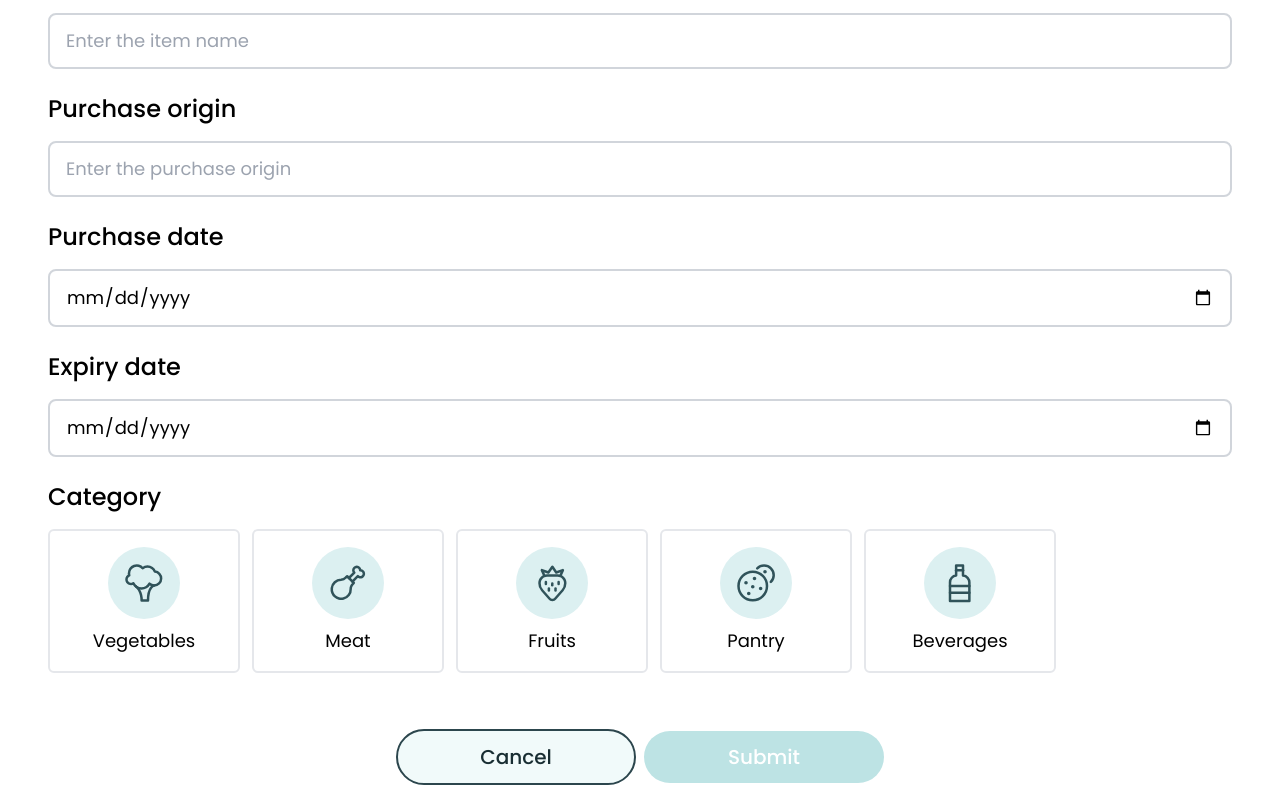
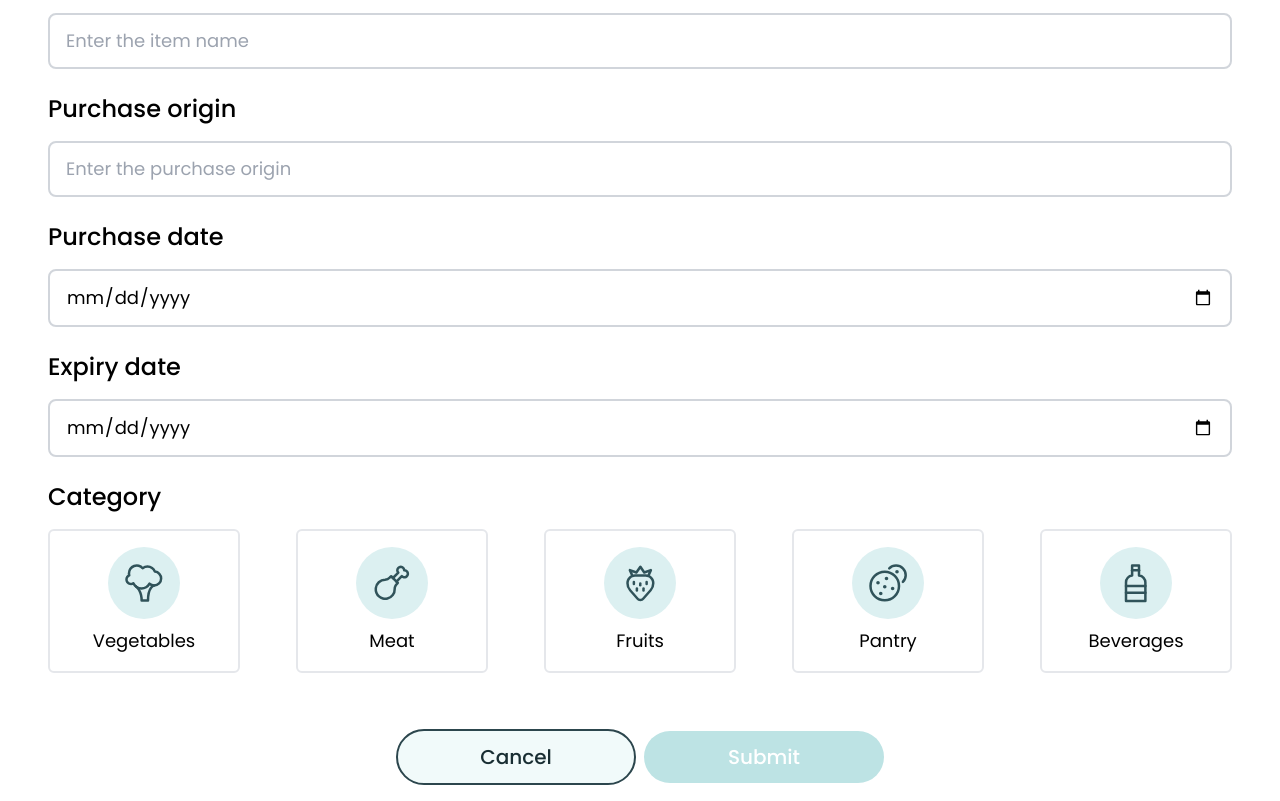
Before and after one commit to zifengcheng1/OpenRice, a plain HTML site: page codebase/src/list-ingredient.html in a window 1280 px wide. Shown: the part 149-950 px from the top of the page. Drawn offline with Linux system fonts and the light colour scheme.

Commit message:
update css

```diff
--- a/codebase/src/list-ingredient.html
+++ b/codebase/src/list-ingredient.html
@@ -54,7 +54,7 @@
         </div>
         <div class="flex flex-col gap-4 mb-8">
           <label for="category">Category</label>
-          <div class="flex gap-3">
+          <div class="flex w-full justify-between">
             <button type="button" data-value="vegetables" class="btn-tag">
                 <div class="rounded-full bg-brand-100 p-4">
                     <svg xmlns="http://www.w3.org/2000/svg" width="40" height="40" viewBox="0 0 40 40" fill="none">
```
Also changed, not shown: codebase/src/css/tailwind.css.
